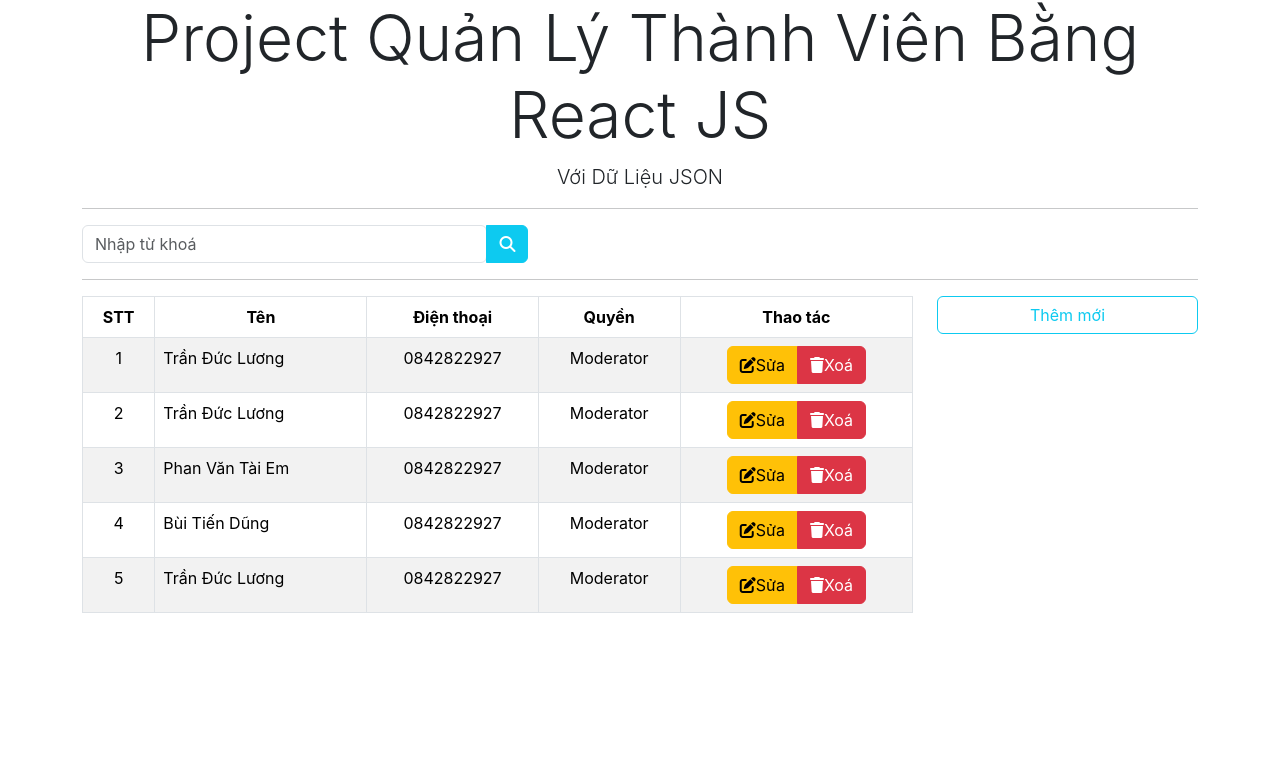
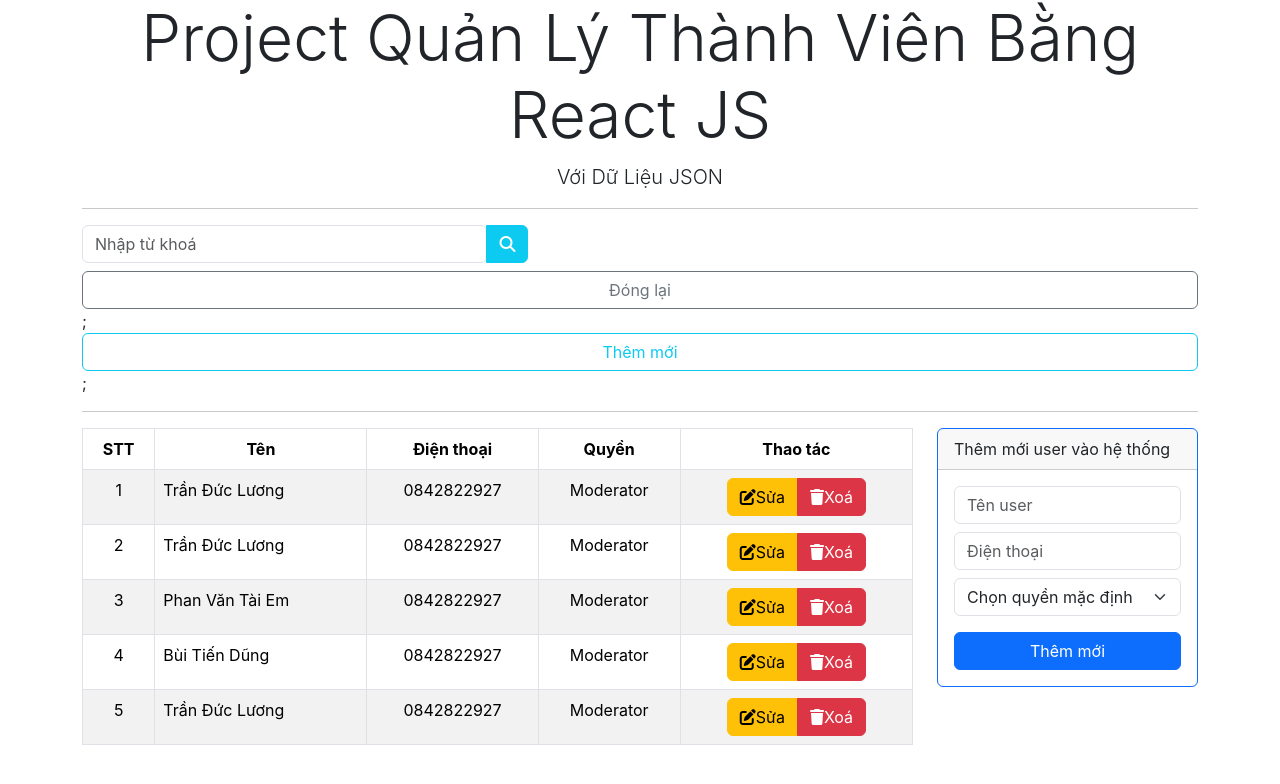
Before and after one commit to kienhao2209/react-redux-hkits, a React (Create React App) app: page / in a window 1280 px wide. Shown: the top 784 px of the page. Built offline with nearby package versions, Linux system fonts and the light colour scheme.

Commit message:
video 61

```diff
--- a/src/Components/AddUser.js
+++ b/src/Components/AddUser.js
@@ -1,30 +1,9 @@
 import React, { Component } from 'react';
 
 class AddUser extends Component {
-    constructor(props) {
-        super(props);
-        this.state = {
-            trangThaiChinhSua: false
-        }
-    }
-
-    thayDoiTrangThai = () => {
-        this.setState({
-            trangThaiChinhSua: !this.state.trangThaiChinhSua
-        });
-    }
-
-    hienThiNut = () => {
-        if (this.state.trangThaiChinhSua === true) {
-            return <div className="btn d-block btn-outline-secondary mb-3" onClick={() => this.thayDoiTrangThai()}>Đóng lại</div>;
-        } else {
-            return <div className="btn d-block btn-outline-info mb-3" onClick={() => this.thayDoiTrangThai()}>Thêm mới</div>;
-        }
-    }
-
-    hienThiForm = () => {
-        if (this.state.trangThaiChinhSua === true) {
-            return (
+    render() {
+        return (
+            <div className="col-md-3">
                 <div className="card border-primary mb-3" style={{ maxWidth: "18rem" }}>
                     <div className="card-header">Thêm mới user vào hệ thống</div>
                     <div className="card-body text-primary">
@@ -55,15 +34,6 @@
                         </div>
                     </div>
                 </div>
-            )
-        }
-    }
-
-    render() {
-        return (
-            <div className="col-md-3">
-                {this.hienThiNut()}
-                {this.hienThiForm()}
             </div>
         );
     }
--- a/src/Components/App.js
+++ b/src/Components/App.js
@@ -1,17 +1,22 @@
+import { Component } from 'react';
 import './../App.css';
 import AddUser from './AddUser';
 import Header from './Header';
 import Search from './Search';
 import TableData from './TableData';
 
-const App = () => {
+class App extends Component {
+  thongBao = () => {
+    console.log('Kết nối thành công');
+  }
+  render() {
     return (
       <div>
         <Header />
         <div className="searchForm">
           <div className="container">
             <div className="row">
-            <Search />
+              <Search ketNoi={() => this.thongBao()} />
               <TableData />
               <AddUser />
             </div>
@@ -20,5 +25,6 @@
       </div>
     );
   }
+}
 
 export default App;
--- a/src/Components/Search.js
+++ b/src/Components/Search.js
@@ -19,6 +19,8 @@
                         </div>
                     </div>
                 </div>
+                <div className="btn d-block btn-outline-secondary mt-2" onClick={() => this.props.ketNoi()}>Đóng lại</div>;
+                <div className="btn d-block btn-outline-info">Thêm mới</div>;
                 <hr />
             </div>
         );
```
Lines whose indentation alone changed are shown as unchanged.
